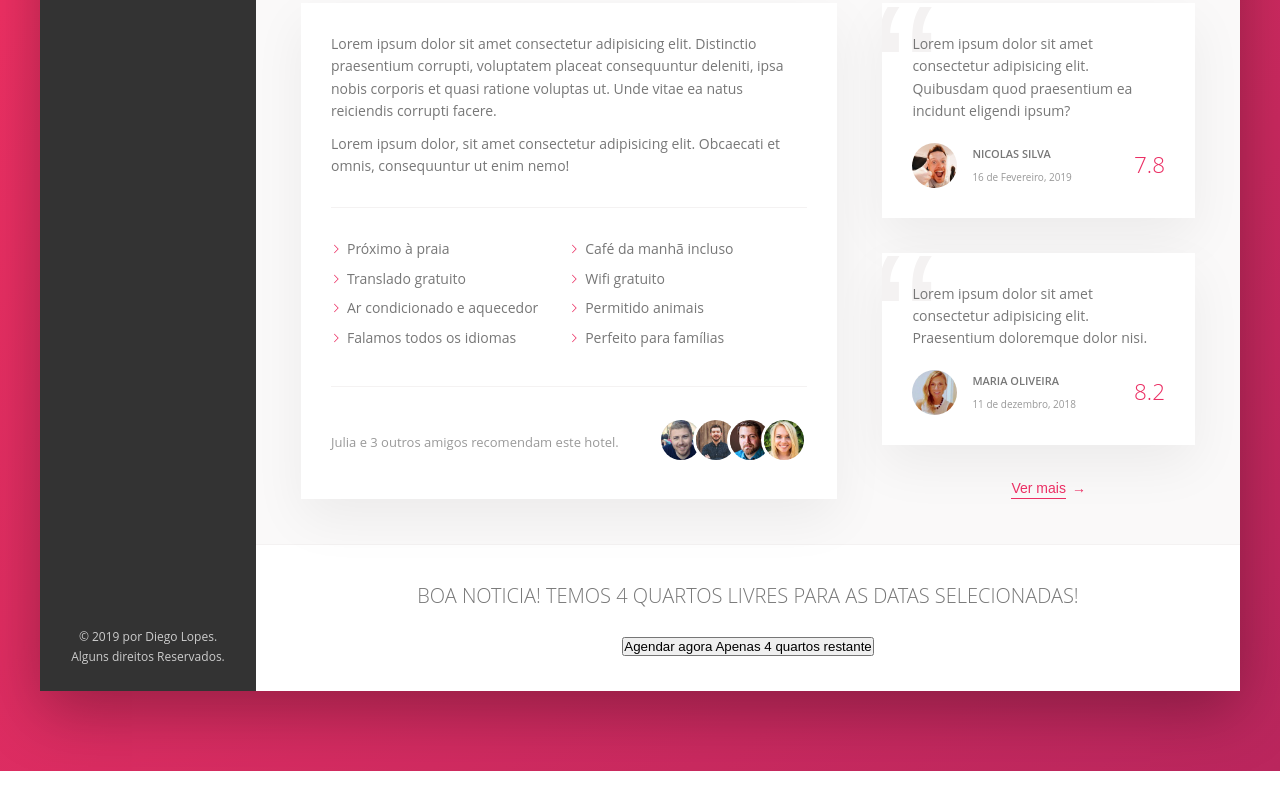
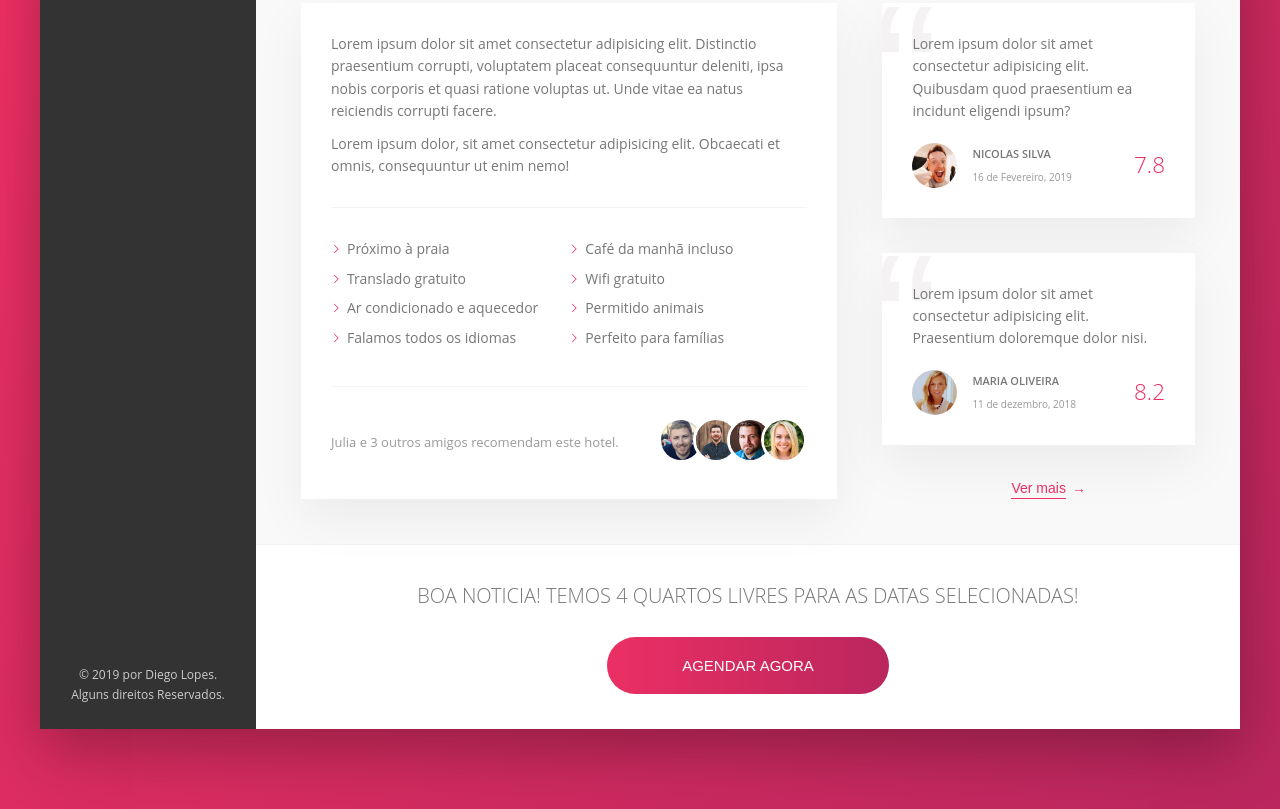
Before and after one commit to diglopes/trillo, a plain HTML site: page index.html in a window 1280 px wide. Shown: the part 644-1453 px from the top of the page. Before the commit the page ends 1415 px from the top, so only its background shows below. Drawn offline with Linux system fonts and the light colour scheme.

Commit message:
Create: call to action button

```diff
--- a/css/style.css
+++ b/css/style.css
@@ -327,6 +327,39 @@ body {
     font-weight: 300;
     margin-bottom: 2.5rem; }
 
+.btn {
+  border: none;
+  font-size: 1.5rem;
+  font-weight: 300;
+  text-transform: uppercase;
+  border-radius: 100px;
+  background-image: linear-gradient(to right, #eb2f64, #ba265d);
+  color: #fff;
+  position: relative;
+  overflow: hidden;
+  cursor: pointer; }
+  .btn > * {
+    display: inline-block;
+    width: 100%;
+    height: 100%;
+    transition: all 0.2s; }
+  .btn__visible {
+    padding: 2rem 7.5rem; }
+  .btn__invisible {
+    position: absolute;
+    left: 0;
+    top: -100%;
+    padding: 2rem 0; }
+  .btn:hover {
+    background-image: linear-gradient(to left, #eb2f64, #ba265d); }
+  .btn:focus {
+    outline: none;
+    animation: pulsate 1s infinite; }
+  .btn:hover .btn__visible {
+    transform: translateY(100%); }
+  .btn:hover .btn__invisible {
+    top: 0; }
+
 .container {
   max-width: 120rem;
   margin: 8rem auto;
--- a/sass/_component.scss
+++ b/sass/_component.scss
@@ -462,3 +462,61 @@
     margin-bottom: 2.5rem;
   }
 }
+
+///////////////////////////////////////////////////
+//////  CALL TO ACTION BUTTON
+.btn {
+  border: none;
+  font-size: 1.5rem;
+  font-weight: 300;
+  text-transform: uppercase;
+  border-radius: 100px;
+  background-image: linear-gradient(
+    to right,
+    $color-primary,
+    $color-primary-dark
+  );
+  color: #fff;
+  position: relative;
+  overflow: hidden;
+  cursor: pointer;
+
+  & > * {
+    display: inline-block;
+    width: 100%;
+    height: 100%;
+    transition: all 0.2s;
+  }
+
+  &__visible {
+    padding: 2rem 7.5rem;
+  }
+
+  &__invisible {
+    position: absolute;
+    left: 0;
+    top: -100%;
+    padding: 2rem 0;
+  }
+
+  &:hover {
+    background-image: linear-gradient(
+      to left,
+      $color-primary,
+      $color-primary-dark
+    );
+  }
+
+  &:focus {
+    outline: none;
+    animation: pulsate 1s infinite;
+  }
+
+  &:hover &__visible {
+    transform: translateY(100%);
+  }
+
+  &:hover &__invisible {
+    top: 0;
+  }
+}
```
